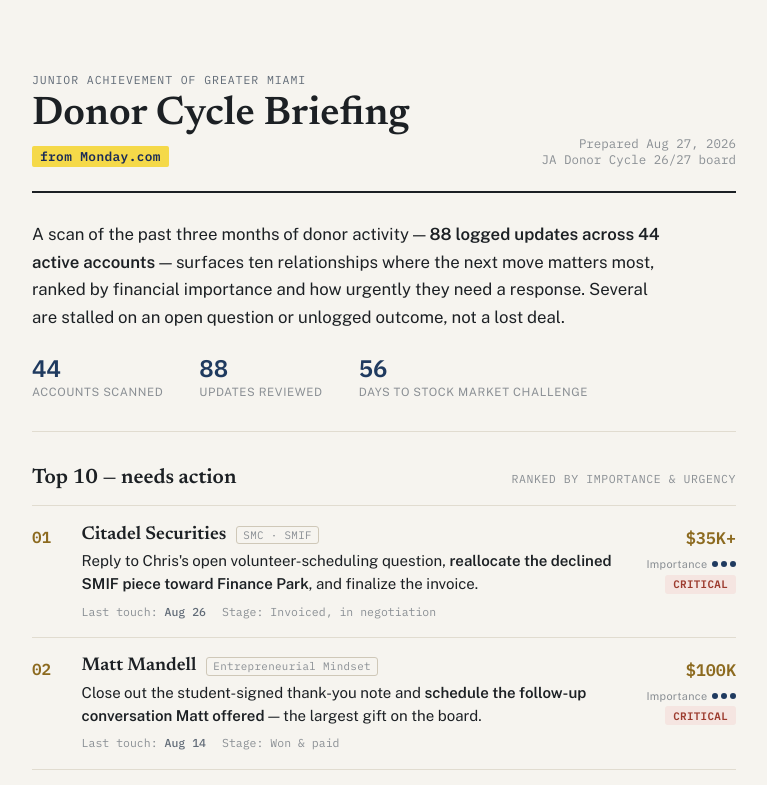
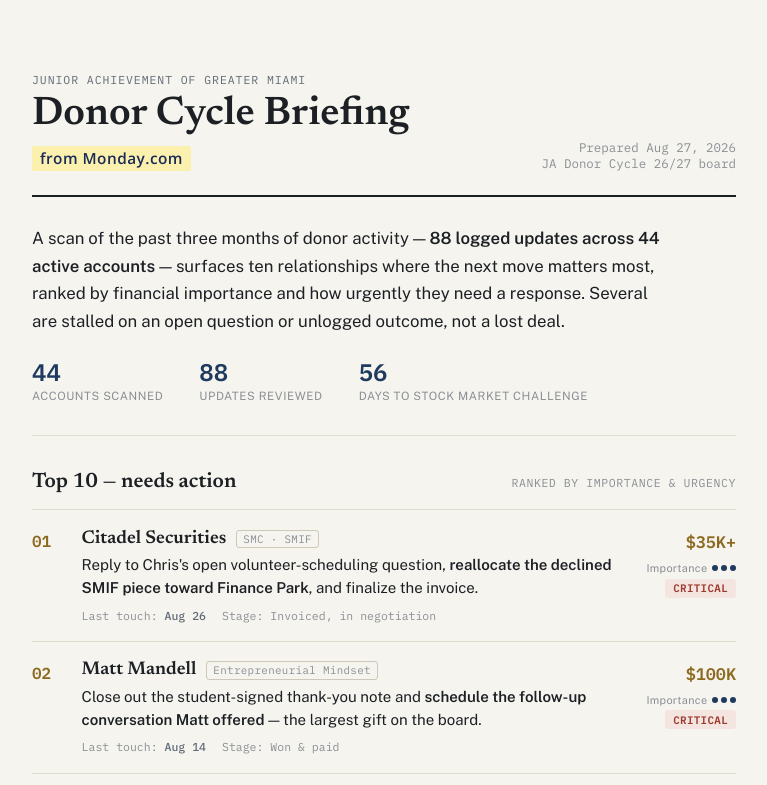
Before and after one commit to acanerus/projects.jamiami.com-, a plain HTML site: page donor-briefing.html in a window 1280 px wide. Shown: the top 785 px of the page, without its empty margins (256-1023 px from the left). Drawn offline with nearby package versions, Linux system fonts and the light colour scheme.

Commit message:
Restyle subtitle: lighter yellow, Open Sans, larger size

```diff
--- a/donor-briefing.html
+++ b/donor-briefing.html
@@ -5,7 +5,7 @@
 <meta name="viewport" content="width=device-width, initial-scale=1.0">
 <title>Donor Cycle Briefing</title>
 <style>
-  @import url('https://fonts.googleapis.com/css2?family=Newsreader:ital,opsz,wght@0,6..72,400;0,6..72,500;0,6..72,600;1,6..72,500&family=Public+Sans:wght@400;500;600;700&family=IBM+Plex+Mono:wght@400;500;600&display=swap');
+  @import url('https://fonts.googleapis.com/css2?family=Newsreader:ital,opsz,wght@0,6..72,400;0,6..72,500;0,6..72,600;1,6..72,500&family=Public+Sans:wght@400;500;600;700&family=IBM+Plex+Mono:wght@400;500;600&family=Open+Sans:wght@600;700&display=swap');
 
   :root {
     --bg: #F6F4EF;
@@ -124,12 +124,12 @@
   .doc-subtitle {
     display: inline-block;
     margin: 0.55rem 0 0;
-    font-family: 'IBM Plex Mono', monospace;
-    font-size: 0.8rem;
+    font-family: 'Open Sans', sans-serif;
+    font-size: 0.96rem;
     font-weight: 600;
     letter-spacing: 0.03em;
     color: #1A2B57;
-    background: #F5D949;
+    background: #FBF0AE;
     padding: 0.12rem 0.5rem;
     border-radius: 2px;
   }
```
